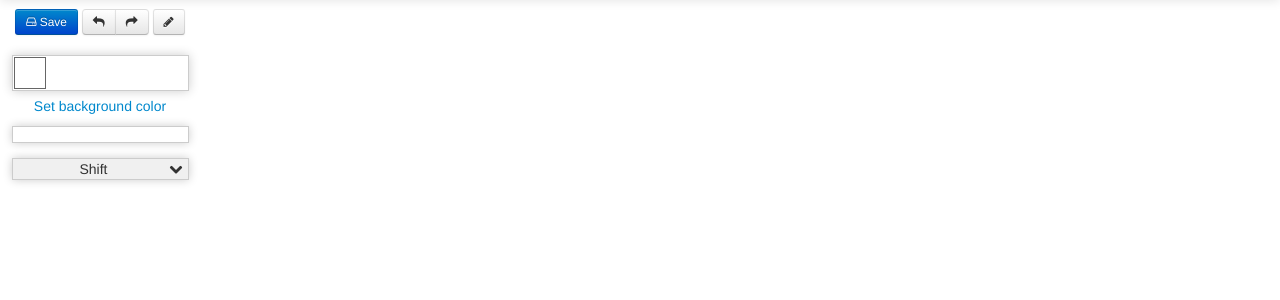
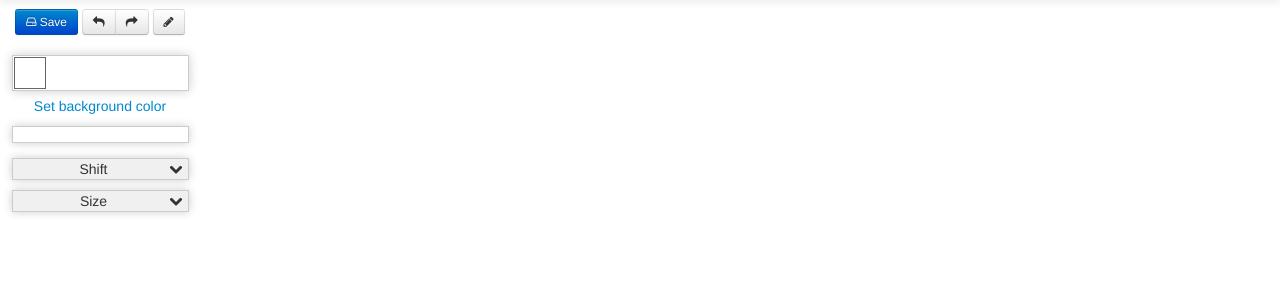
Before and after one commit to vladalexeev/grid-paint, a Django app: template grid-paint/templates/painter.html in a window 1280 px wide. Shown: the part 41-341 px from the top of the page. Run offline with Django 3.2, Linux system fonts and the light colour scheme; the template is opened without the code that fills it, so the values that code supplies are empty; some libraries are stand-ins or nearby versions.

Commit message:
Size toolbar appended

```diff
--- a/grid-paint/static/css/main.css
+++ b/grid-paint/static/css/main.css
@@ -84,6 +84,22 @@ body {
 
 .painter-toolbar-container {
 	padding: 2px;
+}
+
+.painter-toolbar-form {
+	margin-bottom:4px;
+}
+
+.painter-toolbar-form label {
+	width:150px;
+	text-align: left;
+	margin-left: 4px;
+}
+
+.painter-toolbar-form input {
+	text-align: left;
+	width:150px;
+	margin-bottom:0;
 }
 
 .grid-shape-button {
--- a/grid-paint/templates/painter.html
+++ b/grid-paint/templates/painter.html
@@ -40,6 +40,7 @@
 			<div id="shapes-toolbar"></div>
 		</div>
 		<div class="painter-toolbar">
+			<!-- Shift toolbar -->
 			<div class="painter-toolbar-header" id="shift-toolbar-header" style="cursor:pointer;">
 				Shift
 				<div class="pull-right"><i class="icon-chevron-down"></i></div>
@@ -55,6 +56,28 @@
 				</div>
 				<div class="painter-toolbar-container text-center">
 					<button id="btn-shift-down" class="btn btn-small" type="button" title="Shift down"><i class="icon icon-arrow-down"></i></button>
+				</div>
+			</div>
+		</div>
+		<div class="painter-toolbar">
+			<!-- Size toolbar -->
+			<div class="painter-toolbar-header" id="size-toolbar-header" style="cursor:pointer;">
+				Size
+				<div class="pull-right"><i class="icon-chevron-down"></i></div>
+			</div>
+			<div id="size-toolbar-content" style="display:none">
+				<div class="painter-toolbar-form">
+					<label>Workspace size:</label>
+					<input type="number" id="toolbar_workspace_width" style="width:60px;"/>
+					&times;
+					<input type="number" id="toolbar_workspace_height" style="width:60px;"/>
+				</div>
+				<div class="painter-toolbar-form">
+					<label>Cell size:</label>
+					<input type="number" id="toolbar_cell_size" />
+				</div>
+				<div class="painter-toolbar-form">
+					<button type="button" id="btn-apply-workspace-size" class="btn btn-primary">Apply</button>
 				</div>
 			</div>
 		</div>
@@ -589,6 +612,21 @@ $(function() {
 				$(this).attr("content-visible","visible");
 			}
 		});
+
+	$("#size-toolbar-header").click(
+		function() {
+			if ($(this).attr("content-visible")) {
+				$("#size-toolbar-content").slideUp();
+				$("#size-toolbar-header i").removeClass("icon-chevron-up");
+				$("#size-toolbar-header i").addClass("icon-chevron-down");
+				$(this).removeAttr("content-visible");
+			} else {
+				$("#size-toolbar-content").slideDown();
+				$("#size-toolbar-header i").removeClass("icon-chevron-down");
+				$("#size-toolbar-header i").addClass("icon-chevron-up");
+				$(this).attr("content-visible","visible");
+			}
+		});
 })
 </script>
 
```
